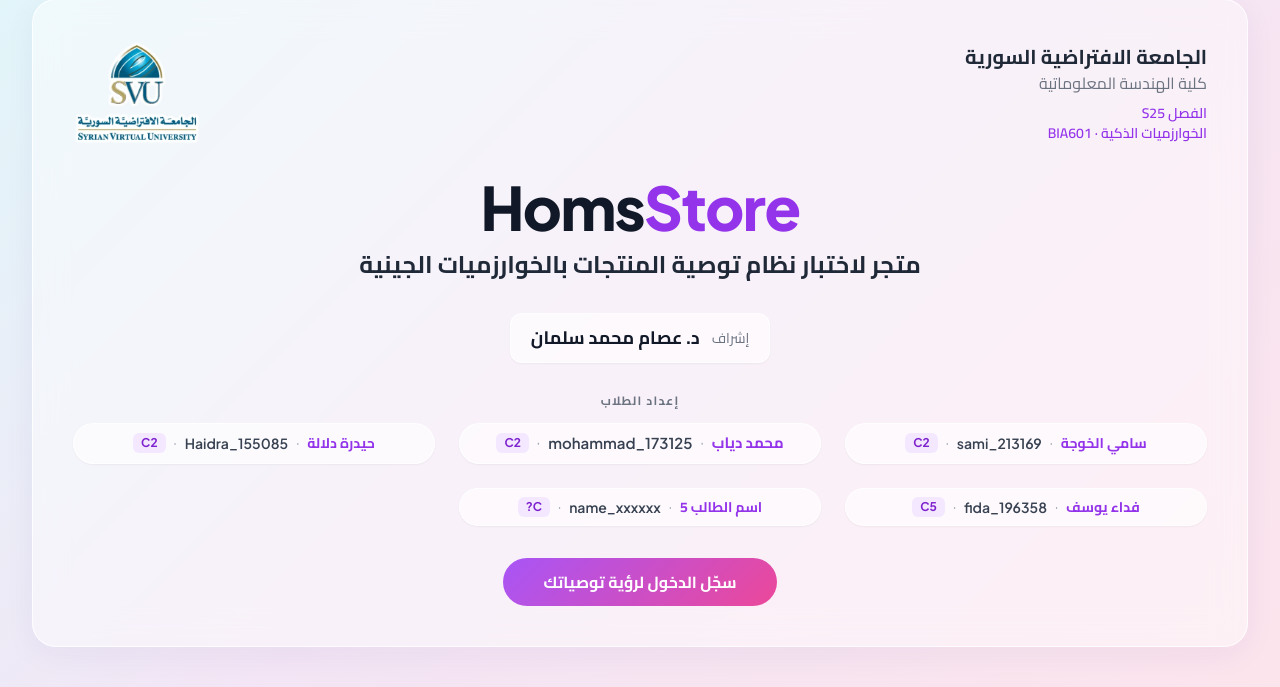
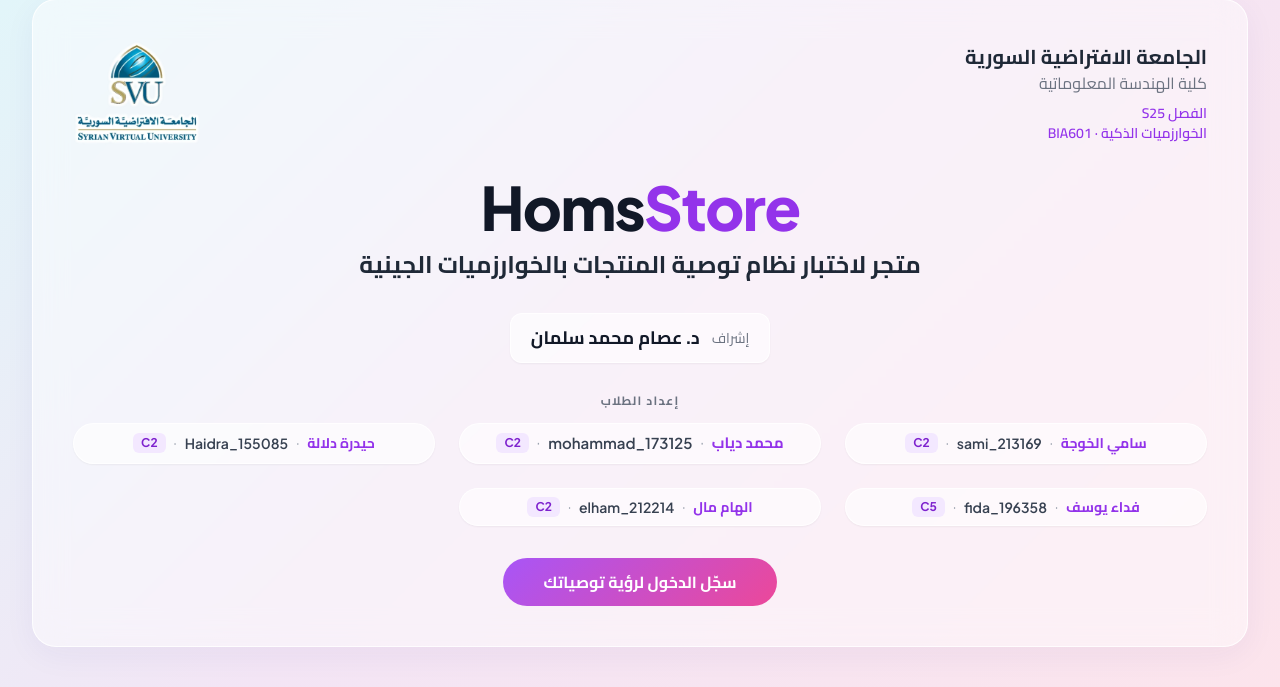
Before and after one commit to Mohammad-Diab/Intelligent-Algorithms-SVU-S25-BIA601, a Flask app: page / in a window 1280 px wide. Shown: the part 103-790 px from the top of the page. Run offline with Flask 3, Linux system fonts and the light colour scheme; parts of the project's set-up code (start-up, migrations or seed data) failed here and were passed over; some libraries are stand-ins or nearby versions.

Commit message:
Update student list to include Elham Mal and remove placeholder entry

```diff
--- a/store/templates/home.html
+++ b/store/templates/home.html
@@ -34,7 +34,7 @@
     ('محمد دياب',     'mohammad_173125', 'C2'),
     ('حيدرة دلالة',   'Haidra_155085',   'C2'),
     ('فداء يوسف',     'fida_196358',     'C5'),
-    ('اسم الطالب 5',  'name_xxxxxx',     'C?'),
+    ('الهام مال',      'elham_212214',    'C2'),
   ] %}
   <div class="grid grid-cols-1 sm:grid-cols-2 md:grid-cols-3 gap-6 justify-items-center">
     {% for name, sid, cls in students %}
```
Also changed, not shown: README.md.
